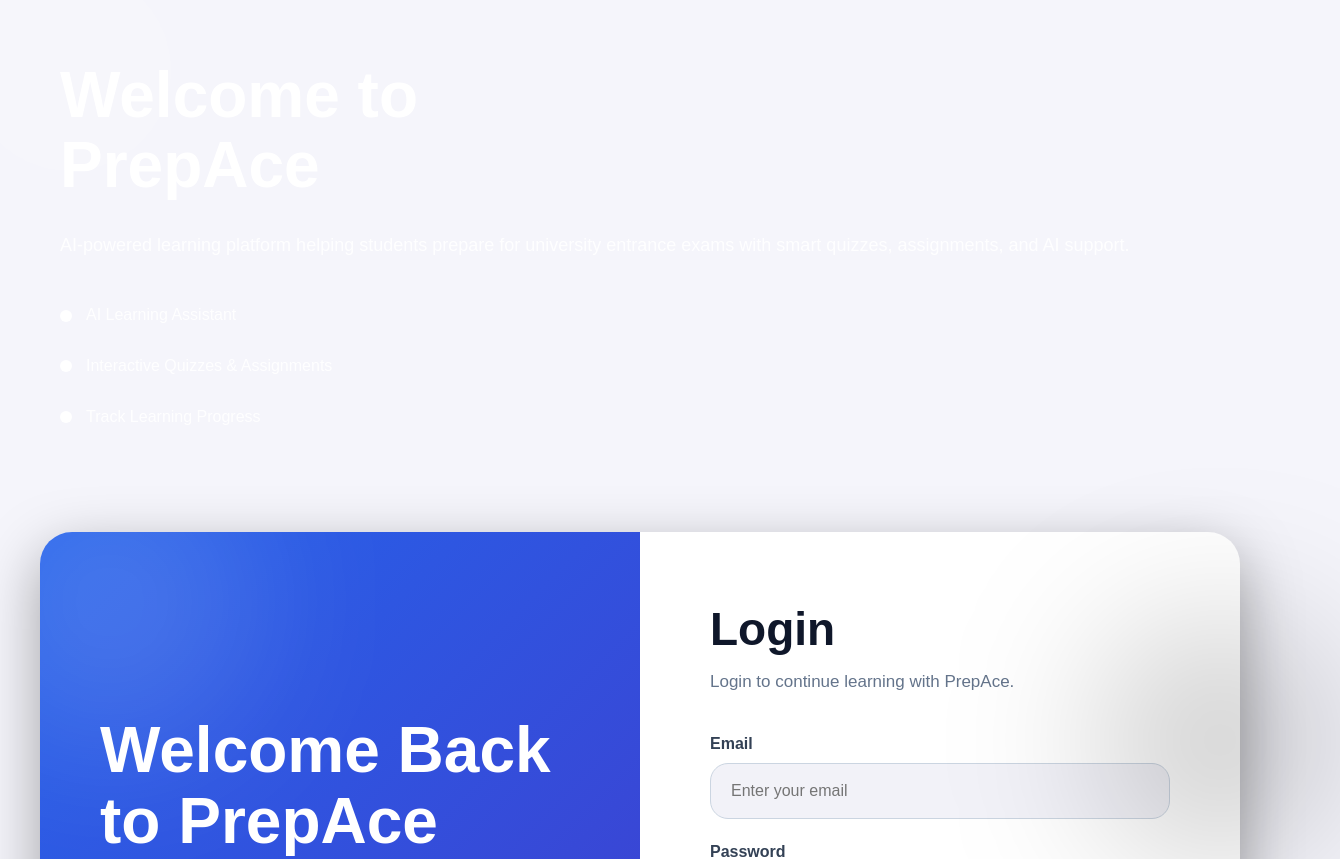
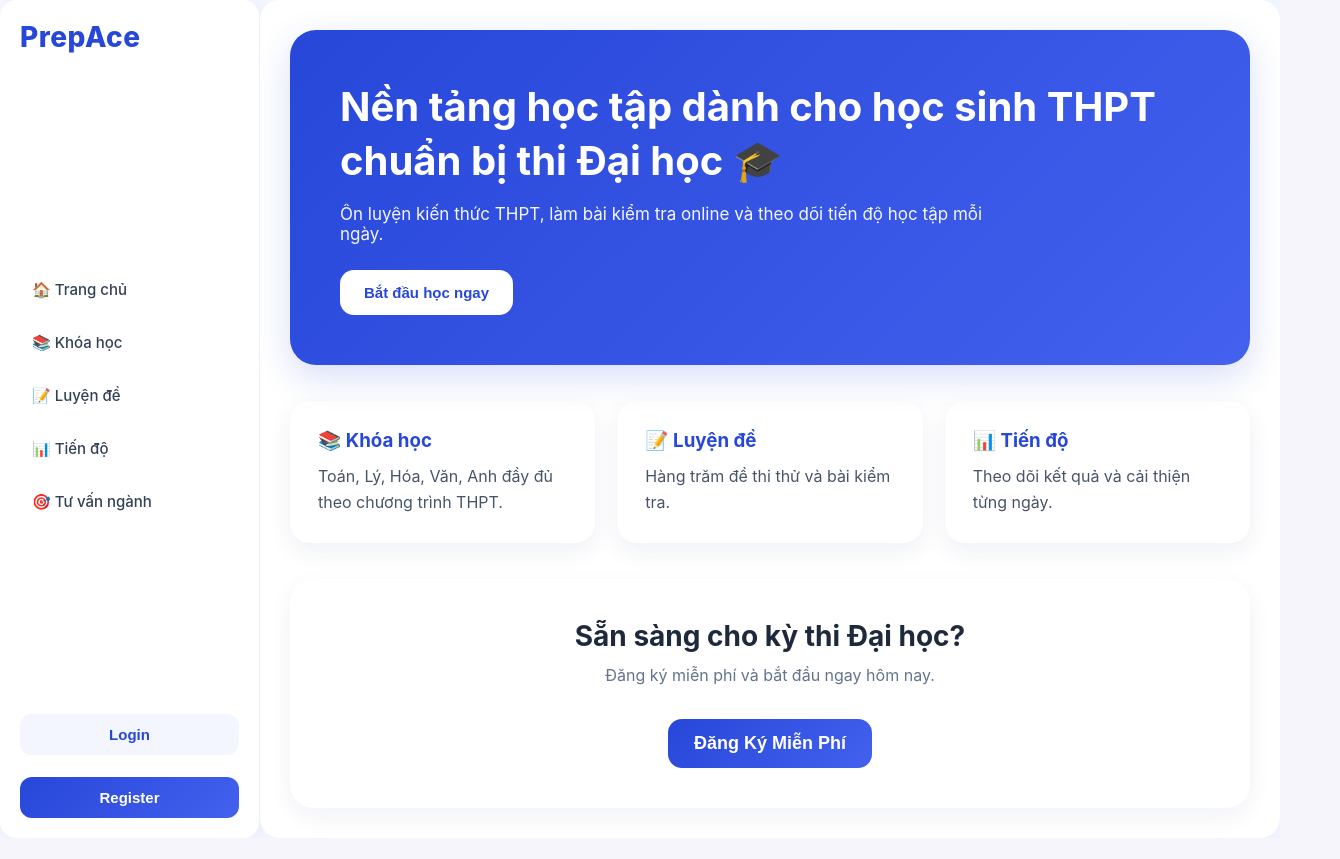
Before and after one commit to SUMMER2026SE/swp391-rbl-project-team3_swp391, a React (Vite) app: page / in a window 1280 px wide. Shown: the top 859 px of the page, 1340 px wide, since content can reach past the window. After the commit the page ends 838 px from the top, so only its background shows below. Built offline with nearby package versions, Linux system fonts and the light colour scheme.

Commit message:
Fix Thứ Tự Website

```diff
--- a/src/App.jsx
+++ b/src/App.jsx
@@ -1,7 +1,7 @@
 import { useState } from 'react';
 
 import AuthPage from './pages/jsx/AuthPage';
-import HomePage from './pages/jsx/ProfilePage';
+import HomePage from './pages/jsx/HomePage';
 import ProfilePage from './pages/jsx/ProfilePage';
 
 import ForgotPasswordPage from './pages/jsx/ForgotPasswordPage';
@@ -17,7 +17,8 @@ function App() {
 
   return (
         <Routes>
-          <Route path='/' element={<AuthPage />} />
+          <Route path='/' element={<HomePage />} />
+          <Route path='/auth' element={<AuthPage />}/>
           <Route path='/profile' element={<ProfilePage />}/>
 
           <Route path="/forgot-password" element={<ForgotPasswordPage />} />
--- a/src/pages/css/HomePage.css
+++ b/src/pages/css/HomePage.css
@@ -0,0 +1,231 @@
+/* LAYOUT */
+.home-layout {
+    display: flex;
+    min-height: 100vh;
+    background: linear-gradient(
+        135deg,
+        #f5f8ff 0%,
+        #eef3ff 100%
+    );
+    font-family: Inter, sans-serif;
+}
+
+/* SIDEBAR */
+.sidebar {
+    width: 260px;
+    background: #ffffff;
+    padding: 28px 22px;
+    border-right: 1px solid #edf1ff;
+    display: flex;
+    flex-direction: column;
+    justify-content: space-between;
+    box-shadow: 2px 0 16px rgba(20, 40, 120, 0.05);
+}
+
+.logo {
+    font-size: 28px;
+    font-weight: 800;
+    color: #2747d9;
+    margin-bottom: 32px;
+    letter-spacing: 0.5px;
+}
+
+.menu {
+    list-style: none;
+    padding: 0;
+    margin: 0;
+}
+
+.menu li {
+    padding: 14px 16px;
+    margin-bottom: 10px;
+    border-radius: 14px;
+    cursor: pointer;
+    font-size: 15px;
+    font-weight: 500;
+    color: #334155;
+    transition: 0.25s;
+}
+
+.menu li:hover {
+    background: #eef3ff;
+    color: #2747d9;
+    transform: translateX(4px);
+}
+
+/* SIDEBAR BUTTONS */
+.sidebar-actions {
+    display: flex;
+    flex-direction: column;
+    gap: 12px;
+}
+
+.sidebar-actions button {
+    padding: 12px;
+    border: none;
+    border-radius: 12px;
+    font-size: 15px;
+    font-weight: 600;
+    cursor: pointer;
+    transition: 0.25s;
+}
+
+/* LOGIN */
+.sidebar-actions button:first-child {
+    background: #f3f6ff;
+    color: #2747d9;
+}
+
+.sidebar-actions button:first-child:hover {
+    background: #e5edff;
+}
+
+/* REGISTER */
+.register-btn {
+    background: linear-gradient(
+        135deg,
+        #2747d9,
+        #4361ee
+    );
+    color: white;
+}
+
+.register-btn:hover {
+    transform: translateY(-2px);
+    box-shadow: 0 8px 18px rgba(39, 71, 217, 0.25);
+}
+
+/* PROFILE */
+.profile-btn {
+    background: #eef3ff;
+    color: #2747d9;
+}
+
+/* LOGOUT */
+.logout-btn {
+    background: #fff1f2;
+    color: #e11d48;
+}
+
+.logout-btn:hover {
+    background: #ffe4e6;
+}
+
+/* CONTENT */
+.content {
+    flex: 1;
+    padding: 50px;
+}
+
+/* HERO */
+.hero {
+    background: linear-gradient(
+        135deg,
+        #2747d9,
+        #4361ee
+    );
+    color: white;
+    border-radius: 26px;
+    padding: 50px;
+    margin-bottom: 36px;
+    box-shadow: 0 12px 35px rgba(39, 71, 217, 0.18);
+}
+
+.hero h1 {
+    font-size: 40px;
+    line-height: 1.35;
+    margin-bottom: 16px;
+}
+
+.hero p {
+    font-size: 17px;
+    opacity: 0.95;
+    max-width: 680px;
+    margin-bottom: 26px;
+}
+
+.start-btn {
+    background: white;
+    color: #2747d9;
+    border: none;
+    padding: 14px 24px;
+    border-radius: 14px;
+    font-size: 15px;
+    font-weight: 700;
+    cursor: pointer;
+    transition: 0.25s;
+}
+
+.start-btn:hover {
+    transform: translateY(-2px);
+}
+
+/* CARDS */
+.cards {
+    display: grid;
+    grid-template-columns: repeat(3, 1fr);
+    gap: 22px;
+    margin-bottom: 36px;
+}
+
+.card {
+    background: white;
+    border-radius: 20px;
+    padding: 28px;
+    box-shadow: 0 8px 24px rgba(20, 40, 120, 0.07);
+    transition: 0.25s;
+}
+
+.card:hover {
+    transform: translateY(-6px);
+}
+
+.card h3 {
+    margin-bottom: 12px;
+    color: #2747d9;
+}
+
+.card p {
+    color: #475569;
+    line-height: 1.6;
+}
+
+/* CTA */
+.cta {
+    background: white;
+    border-radius: 24px;
+    padding: 40px;
+    text-align: center;
+    box-shadow: 0 8px 24px rgba(20, 40, 120, 0.06);
+}
+
+.cta h2 {
+    font-size: 28px;
+    margin-bottom: 12px;
+    color: #1e293b;
+}
+
+.cta p {
+    color: #64748b;
+    margin-bottom: 24px;
+}
+
+.cta button {
+    background: linear-gradient(
+        135deg,
+        #2747d9,
+        #4361ee
+    );
+    color: white;
+    border: none;
+    padding: 14px 26px;
+    border-radius: 14px;
+    font-weight: 700;
+    cursor: pointer;
+    transition: 0.25s;
+}
+
+.cta button:hover {
+    transform: translateY(-2px);
+    box-shadow: 0 8px 20px rgba(39, 71, 217, 0.25);
+}
--- a/src/pages/jsx/AuthPage.jsx
+++ b/src/pages/jsx/AuthPage.jsx
@@ -2,6 +2,7 @@ import React, {useState} from "react";
 import "../css/RegisterPage.css";
 import LoginPage from "./LoginPage";
 import RegisterPage from "./RegisterPage";
+
 
 export default function AuthPage(){
     const [isLogin, setIsLogin] = useState(true);
--- a/src/pages/jsx/HomePage.jsx
+++ b/src/pages/jsx/HomePage.jsx
@@ -0,0 +1,159 @@
+import { useNavigate } from "react-router-dom";
+import "../css/HomePage.css";
+
+export default function HomePage() {
+    const navigate = useNavigate();
+
+    const token = localStorage.getItem("token");
+    const user = JSON.parse(
+        localStorage.getItem("user")
+    );
+
+    return (
+        <div className="home-layout">
+            {/* SIDEBAR */}
+            <aside className="sidebar">
+                <div className="logo">PrepAce</div>
+
+                <ul className="menu">
+                    <li>🏠 Trang chủ</li>
+                    <li>📚 Khóa học</li>
+                    <li>📝 Luyện đề</li>
+                    <li>📊 Tiến độ</li>
+                    <li>🎯 Tư vấn ngành</li>
+                </ul>
+
+                <div className="sidebar-actions">
+                    {token ? (
+                        <>
+                            <button
+                                className="profile-btn"
+                                onClick={() =>
+                                    navigate("/profile")
+                                }
+                            >
+                                {user?.fullName || "Profile"}
+                            </button>
+
+                            <button
+                                className="logout-btn"
+                                onClick={() => {
+                                    localStorage.removeItem(
+                                        "token"
+                                    );
+
+                                    localStorage.removeItem(
+                                        "user"
+                                    );
+
+                                    navigate("/");
+                                }}
+                            >
+                                Logout
+                            </button>
+                        </>
+                    ) : (
+                        <>
+                            <button
+                                onClick={() =>
+                                    navigate("/auth", {
+                                        state: {
+                                            mode: "login",
+                                        },
+                                    })
+                                }
+                            >
+                                Login
+                            </button>
+
+                            <button
+                                className="register-btn"
+                                onClick={() =>
+                                    navigate("/auth", {
+                                        state: {
+                                            mode: "register",
+                                        },
+                                    })
+                                }
+                            >
+                                Register
+                            </button>
+                        </>
+                    )}
+                </div>
+            </aside>
+
+            {/* MAIN CONTENT */}
+            <main className="content">
+                {/* HERO */}
+                <section className="hero">
+                    <h1>
+                        Nền tảng học tập dành cho học sinh THPT
+                        chuẩn bị thi Đại học 🎓
+                    </h1>
+
+                    <p>
+                        Ôn luyện kiến thức THPT, làm bài kiểm tra
+                        online và theo dõi tiến độ học tập mỗi ngày.
+                    </p>
+
+                    <button
+                        className="start-btn"
+                        onClick={() =>
+                            navigate("/auth")
+                        }
+                    >
+                        Bắt đầu học ngay
+                    </button>
+                </section>
+
+                {/* CARDS */}
+                <section className="cards">
+                    <div className="card">
+                        <h3>📚 Khóa học</h3>
+                        <p>
+                            Toán, Lý, Hóa, Văn, Anh đầy đủ theo
+                            chương trình THPT.
+                        </p>
+                    </div>
+
+                    <div className="card">
+                        <h3>📝 Luyện đề</h3>
+                        <p>
+                            Hàng trăm đề thi thử và bài kiểm tra.
+                        </p>
+                    </div>
+
+                    <div className="card">
+                        <h3>📊 Tiến độ</h3>
+                        <p>
+                            Theo dõi kết quả và cải thiện từng ngày.
+                        </p>
+                    </div>
+                </section>
+
+                {/* CTA */}
+                <section className="cta">
+                    <h2>Sẵn sàng cho kỳ thi Đại học?</h2>
+
+                    <p>
+                        Đăng ký miễn phí và bắt đầu ngay hôm nay.
+                    </p>
+
+                    <button
+                        className="register-btn"
+                            onClick={() =>
+                                navigate("/auth", {
+                                    state: {
+                                        mode: "register",
+                                    },
+                                })
+                            }
+                        >
+                            Đăng Ký Miễn Phí
+                    </button>
+                </section>
+            </main>
+        </div>
+    );
+}
--- a/src/pages/jsx/LoginPage.jsx
+++ b/src/pages/jsx/LoginPage.jsx
@@ -49,7 +49,7 @@ function LoginPage({ switchToRegister }) {
             setMessage("✅ Login Successfully!");
 
             setTimeout(() => {
-                navigate("/home");
+                navigate("/");
             }, 800);
 
         } catch (error) {
@@ -88,7 +88,9 @@ function LoginPage({ switchToRegister }) {
 
             setMessage("✅ Google Login Success!");
 
-            navigate("/home");
+            setTimeout(() => {
+                navigate("/");
+            }, 800)
 
         } catch (error) {
             console.error(error);
--- a/src/pages/jsx/RegisterPage.jsx
+++ b/src/pages/jsx/RegisterPage.jsx
@@ -1,5 +1,6 @@
 import React, { useState } from "react";
 import "../css/RegisterPage.css";
+import { useNavigate } from "react-router-dom";
 import { GoogleLogin } from "@react-oauth/google";
 import axiosClient from "../../api/axiosClient";
 
@@ -16,6 +17,7 @@ export default function RegisterPage({ switchToLogin }) {
     const [loading, setLoading] = useState(false);
     const [showVerifyBox, setShowVerifyBox] = useState(false);
 
+    const navigate = useNavigate();
 
     // HANDLE INPUT
     const handleChange = (e) => {
@@ -121,6 +123,8 @@ export default function RegisterPage({ switchToLogin }) {
             localStorage.setItem("user", JSON.stringify(data.user));
 
             setMessage("✅ Google Register Success!");
+
+            navigate("/");
 
             console.log(data);
 
```
